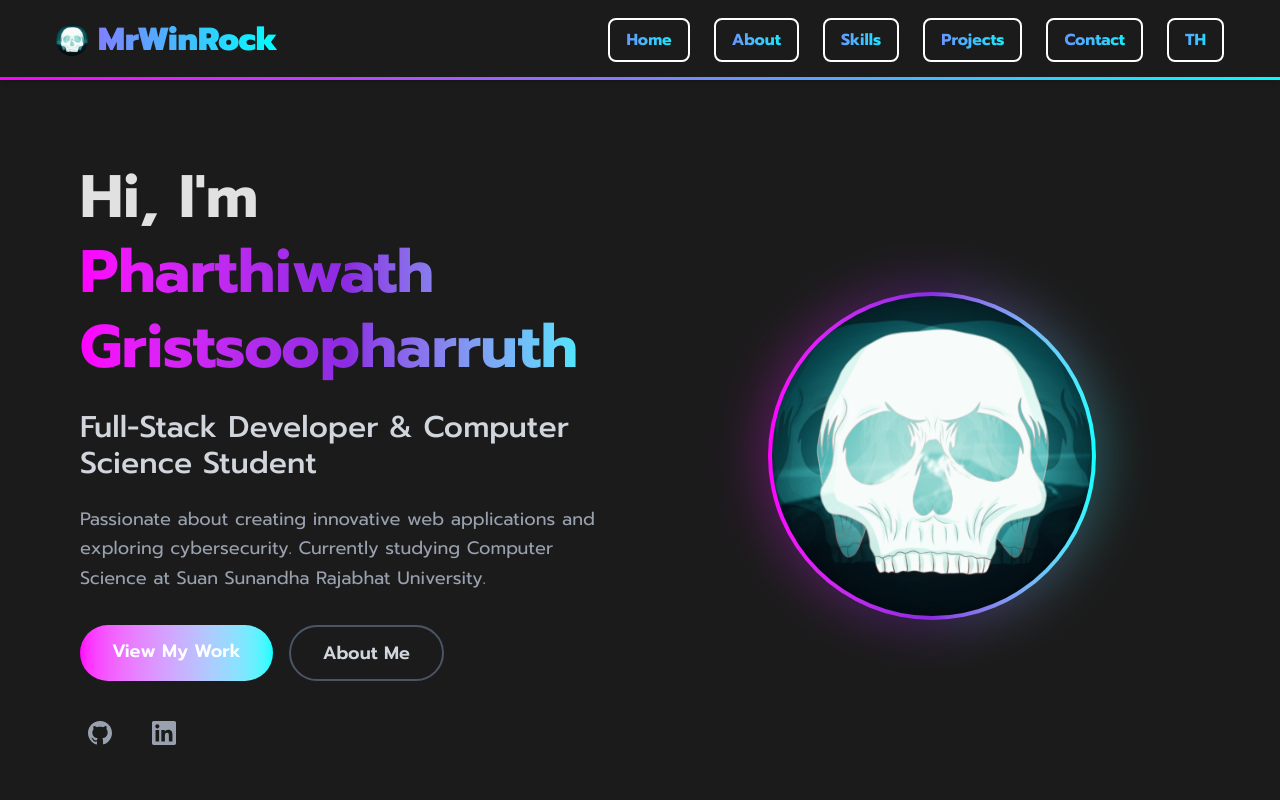
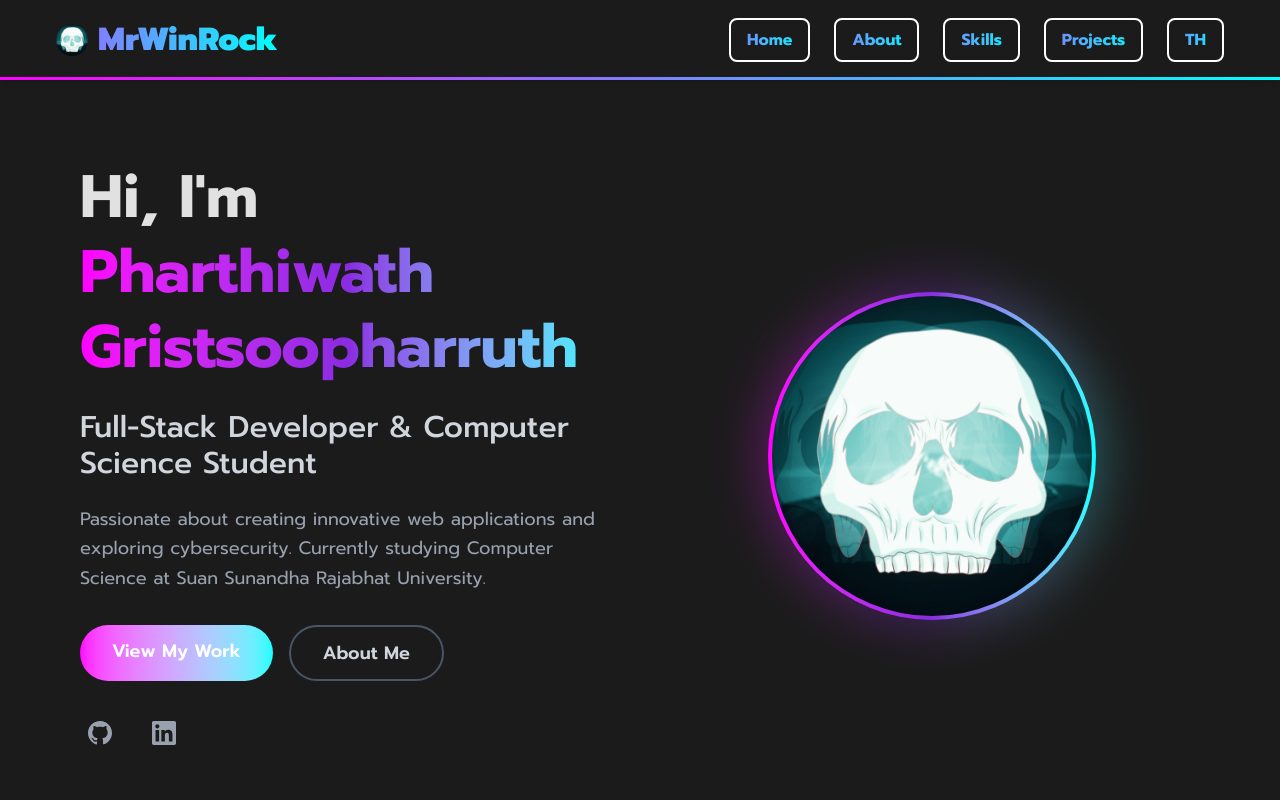
Before and after one commit to MrWinRock/MrWinRock, a React (Vite) app: page / in a window 1280 px wide. Shown: the top 800 px of the page. Built offline with nearby package versions, Linux system fonts and the light colour scheme.

Commit message:
turn off contact link

```diff
--- a/src/components/Navbar.tsx
+++ b/src/components/Navbar.tsx
@@ -32,7 +32,7 @@ const Navbar = () => {
                     <Link to="/skills" className="p-button">{t('nav.skills')}</Link>
                     <Link to="/projects" className="p-button">{t('nav.projects')}</Link>
                     {/* <Link to="/experience" className="p-button">{t('nav.experience')}</Link> */}
-                    <Link to="/contact" className="p-button">{t('nav.contact')}</Link>
+                    {/* <Link to="/contact" className="p-button">{t('nav.contact')}</Link> */}
                     <LanguageSwitcher />
                 </div>
                 {/* Mobile Menu Button */}
```
